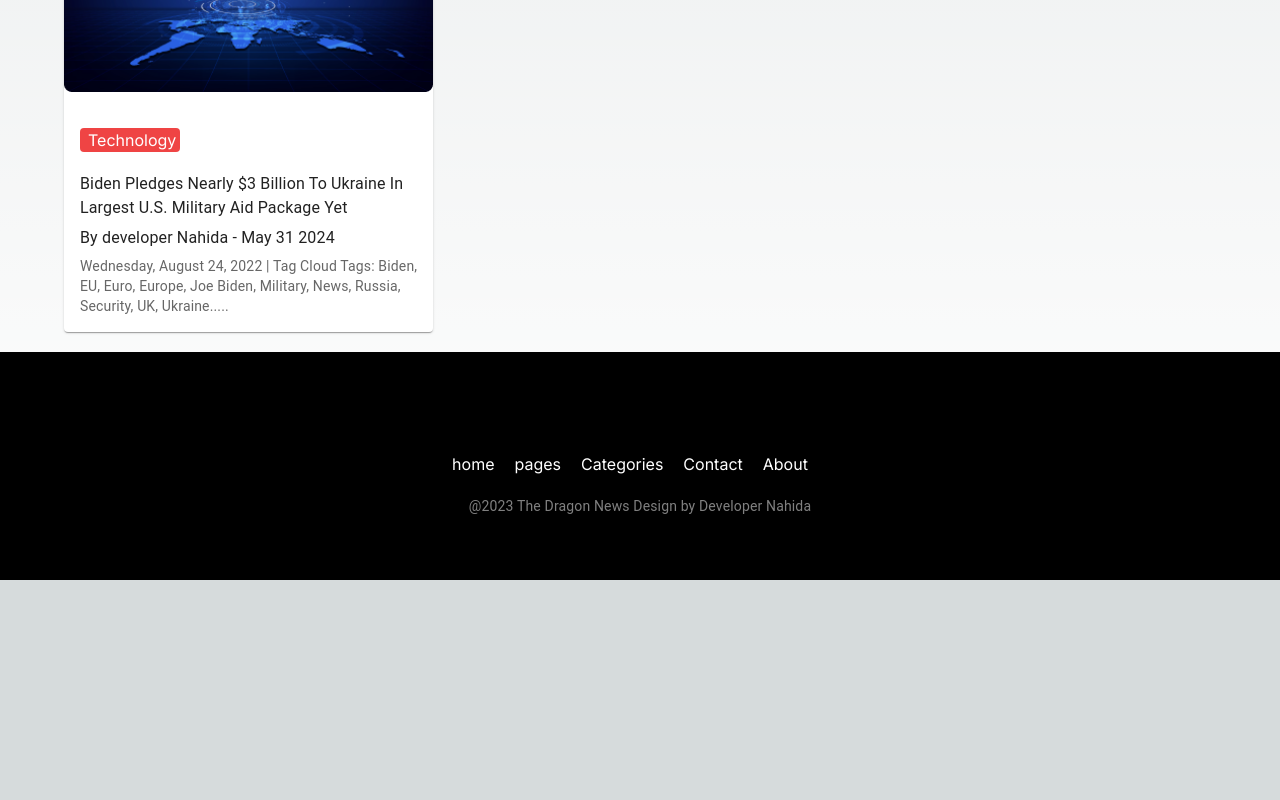
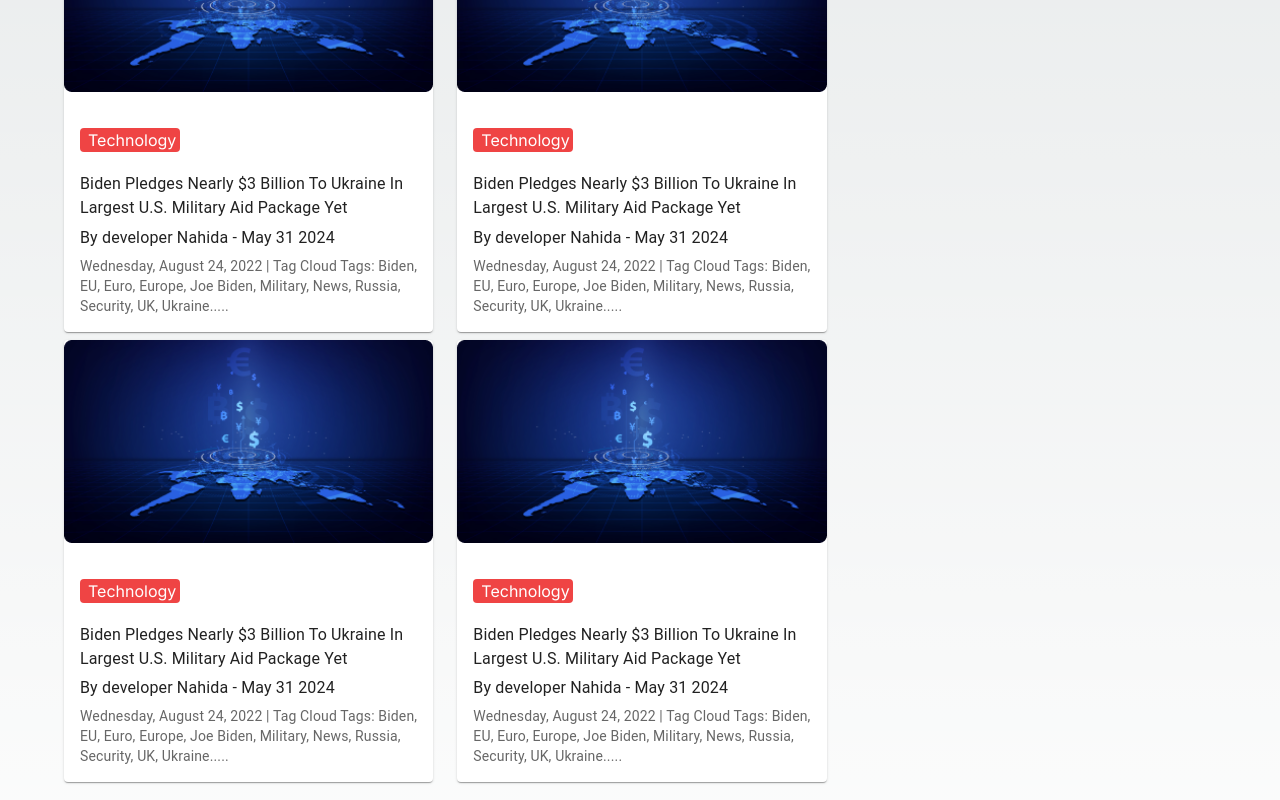
Before and after one commit to Umme-Nahida/the-dragon-news, a Next.js app: page / in a window 1280 px wide. Shown: the part 1200-2000 px from the top of the page. Before the commit the page ends 1780 px from the top, so only its background shows below. Built offline with nearby package versions, Linux system fonts and the light colour scheme.

Commit message:
create side bar

```diff
--- a/src/components/ui/LatestNews/LatestNews.js
+++ b/src/components/ui/LatestNews/LatestNews.js
@@ -30,8 +30,9 @@ const LatestNews = () => {
     </Card>
 
     <Grid className='mt-5' container rowSpacing={1} columnSpacing={{ xs: 1, sm: 2, md: 3 }}>
+
     <Grid item xs={6}>
-    <Card>
+      <Card>
       <CardActionArea>
       <CardMedia>
         <Image src={topNews2} width={800} alt='top-news'/>
@@ -51,7 +52,76 @@ const LatestNews = () => {
           </Typography>
         </CardContent>
       </CardActionArea>
-    </Card>
+      </Card>
+    </Grid>
+    <Grid item xs={6}>
+      <Card>
+      <CardActionArea>
+      <CardMedia>
+        <Image src={topNews2} width={800} alt='top-news'/>
+      </CardMedia>
+        <CardContent>
+            <p className='text-white bg-red-500 rounded px-2 w-[100px] my-5'>
+                Technology
+            </p>
+          <Typography gutterBottom  component="div">
+          Biden Pledges Nearly $3 Billion To Ukraine In Largest U.S. Military Aid Package Yet
+          </Typography>
+          <Typography gutterBottom>
+          By developer Nahida - May 31 2024
+          </Typography>
+          <Typography variant="body2" color="text.secondary">
+          Wednesday, August 24, 2022 | Tag Cloud Tags: Biden, EU, Euro, Europe, Joe Biden, Military, News, Russia, Security, UK, Ukraine.....
+          </Typography>
+        </CardContent>
+      </CardActionArea>
+      </Card>
+    </Grid>
+    <Grid item xs={6}>
+      <Card>
+      <CardActionArea>
+      <CardMedia>
+        <Image src={topNews2} width={800} alt='top-news'/>
+      </CardMedia>
+        <CardContent>
+            <p className='text-white bg-red-500 rounded px-2 w-[100px] my-5'>
+                Technology
+            </p>
+          <Typography gutterBottom  component="div">
+          Biden Pledges Nearly $3 Billion To Ukraine In Largest U.S. Military Aid Package Yet
+          </Typography>
+          <Typography gutterBottom>
+          By developer Nahida - May 31 2024
+          </Typography>
+          <Typography variant="body2" color="text.secondary">
+          Wednesday, August 24, 2022 | Tag Cloud Tags: Biden, EU, Euro, Europe, Joe Biden, Military, News, Russia, Security, UK, Ukraine.....
+          </Typography>
+        </CardContent>
+      </CardActionArea>
+      </Card>
+    </Grid>
+    <Grid item xs={6}>
+      <Card>
+      <CardActionArea>
+      <CardMedia>
+        <Image src={topNews2} width={800} alt='top-news'/>
+      </CardMedia>
+        <CardContent>
+            <p className='text-white bg-red-500 rounded px-2 w-[100px] my-5'>
+                Technology
+            </p>
+          <Typography gutterBottom  component="div">
+          Biden Pledges Nearly $3 Billion To Ukraine In Largest U.S. Military Aid Package Yet
+          </Typography>
+          <Typography gutterBottom>
+          By developer Nahida - May 31 2024
+          </Typography>
+          <Typography variant="body2" color="text.secondary">
+          Wednesday, August 24, 2022 | Tag Cloud Tags: Biden, EU, Euro, Europe, Joe Biden, Military, News, Russia, Security, UK, Ukraine.....
+          </Typography>
+        </CardContent>
+      </CardActionArea>
+      </Card>
     </Grid>
 
    </Grid>
--- /dev/null
+++ b/src/components/ui/LatestNews/sidebar/Sidebar.js
@@ -0,0 +1,12 @@
+import { Box } from '@mui/material';
+import React from 'react';
+
+const Sidebar = () => {
+    return (
+        <Box>
+
+        </Box>
+    );
+};
+
+export default Sidebar;
```
Also changed, not shown: public/json.js (added, +44 -0 lines).
